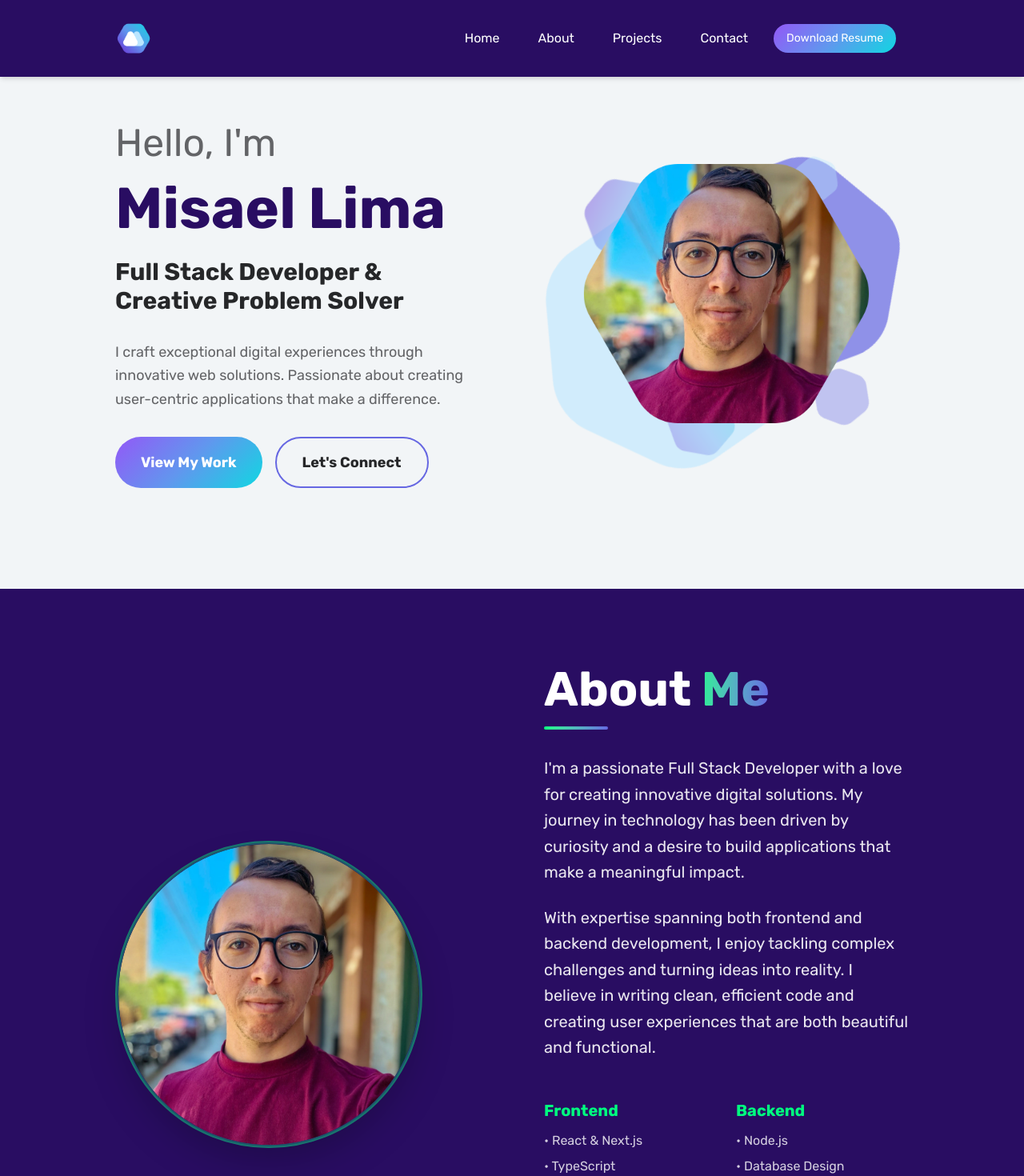
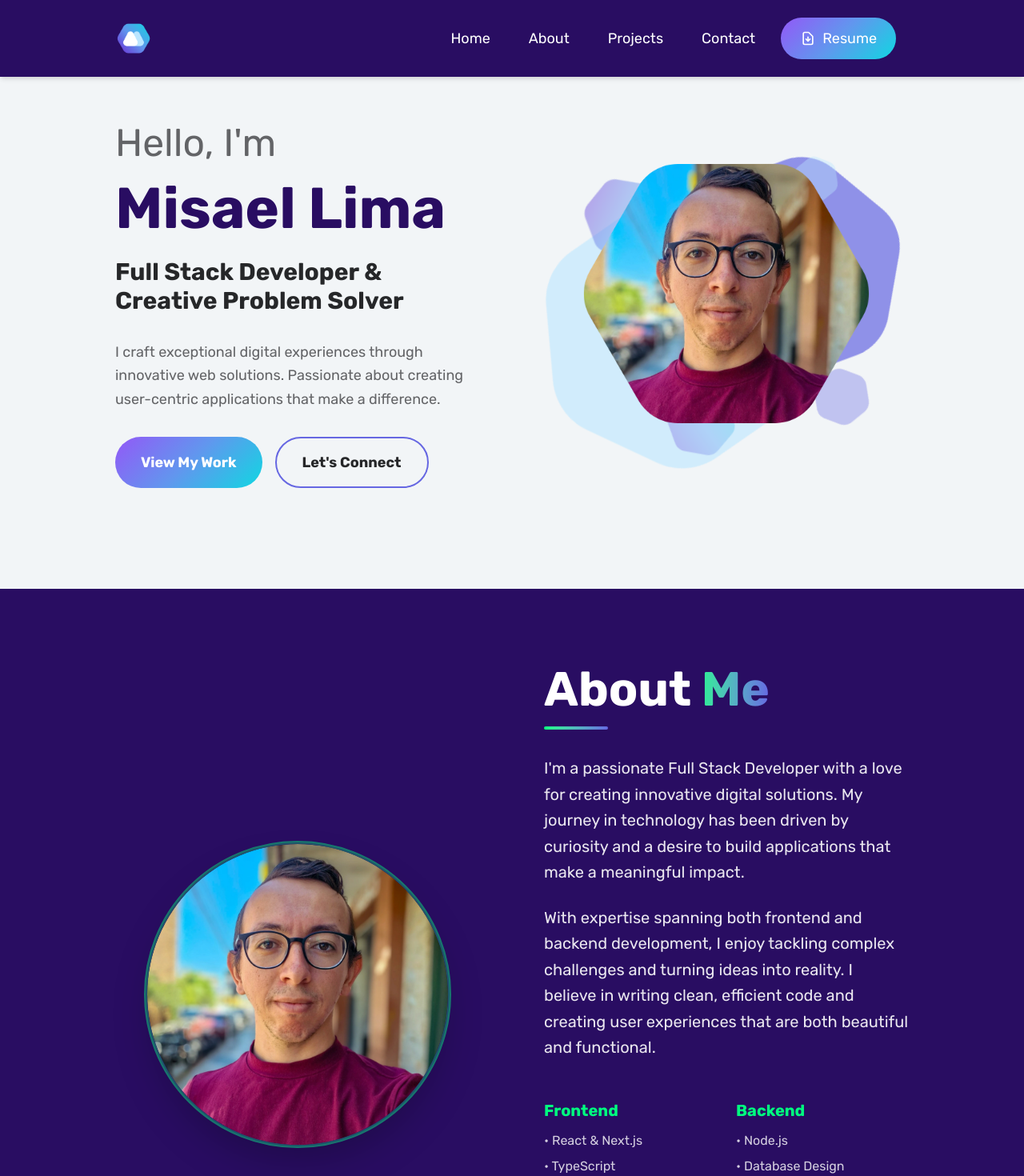
Before and after one commit to misalima/misael-lima-portfolio, a Next.js app: page /home in a window 1280 px wide. Shown: the top 1470 px of the page at 80% size. Built offline with nearby package versions, Linux system fonts and the light colour scheme.

Commit message:
adjustments: about photo animation, font-size consistency and download button adjustment

```diff
--- a/src/app/components/About.tsx
+++ b/src/app/components/About.tsx
@@ -7,7 +7,7 @@ export default function About() {
             <div className="max-w-7xl mx-auto">
                 <div className="grid grid-cols-1 lg:grid-cols-2 gap-12 lg:gap-20 items-center">
                     {/* Left Side - Profile Image */}
-                    <div className="hidden lg:flex justify-center lg:justify-start">
+                    <div className="hidden lg:flex justify-center items-center">
                         <div className="relative w-80 h-80 lg:w-96 lg:h-96">
                             <div className="w-full h-full rounded-full overflow-hidden border-4 border-primary/30 shadow-2xl aspect-square">
                                 <Image
@@ -17,10 +17,19 @@ export default function About() {
                                     height={384}
                                     className="w-full h-full object-cover rounded-full hover:scale-105 transition-transform duration-500"
                                     priority
+                                    style={{
+                                        animation: "float 6s ease-in-out infinite"
+                                    }}
                                 />
                             </div>
                             {/* Decorative ring */}
-                            <div className="absolute inset-0 rounded-full border-2 border-primary/20 animate-pulse" aria-hidden="true"></div>
+                            <div
+                                className="absolute inset-0 rounded-full border-2 border-primary/20 animate-pulse"
+                                aria-hidden="true"
+                                style={{
+                                    animation: "float 6s ease-in-out infinite"
+                                }}
+                            ></div>
                         </div>
                     </div>
 
--- a/src/app/components/NavBar.tsx
+++ b/src/app/components/NavBar.tsx
@@ -35,7 +35,7 @@ export default function NavBar() {
                             <a
                                 href={item.href}
                                 onClick={(e) => handleNavClick(e, item.href)}
-                                className="text-white hover:text-light-blue transition-all duration-300 hover:scale-110 hover:drop-shadow-lg relative group"
+                                className="text-white hover:text-light-blue transition-all duration-300 hover:scale-110 hover:drop-shadow-lg relative group text-lg font-medium"
                             >
                                 {item.name}
                                 <span className="absolute bottom-0 left-0 w-0 h-0.5 bg-gradient-to-r from-light-blue to-secondary transition-all duration-300 group-hover:w-full"></span>
@@ -47,10 +47,13 @@ export default function NavBar() {
                 {/* Desktop Download Button */}
                 <a
                     href="#"
-                    className="hidden md:block ml-8 px-4 py-2 rounded-full text-white text-sm font-medium transition-all duration-300 hover:scale-105 hover:shadow-lg relative overflow-hidden group gradient-primary"
+                    className="hidden md:flex items-center gap-2 ml-8 px-6 py-3 rounded-full text-white text-lg font-medium transition-all duration-300 hover:scale-105 hover:shadow-lg relative overflow-hidden group gradient-primary"
                 >
                     <span className="absolute inset-0 opacity-0 group-hover:opacity-100 transition-opacity duration-1000 gradient-primary-reverse"></span>
-                    <span className="relative z-10">Download Resume</span>
+                    <svg className="w-5 h-5 relative z-10" fill="none" stroke="currentColor" viewBox="0 0 24 24" xmlns="http://www.w3.org/2000/svg">
+                        <path strokeLinecap="round" strokeLinejoin="round" strokeWidth={2} d="M12 10v6m0 0l-3-3m3 3l3-3m2 8H7a2 2 0 01-2-2V5a2 2 0 012-2h5.586a1 1 0 01.707.293l5.414 5.414a1 1 0 01.293.707V19a2 2 0 01-2 2z" />
+                    </svg>
+                    <span className="relative z-10">Resume</span>
                 </a>
 
                 {/* Mobile Hamburger Button */}
```
